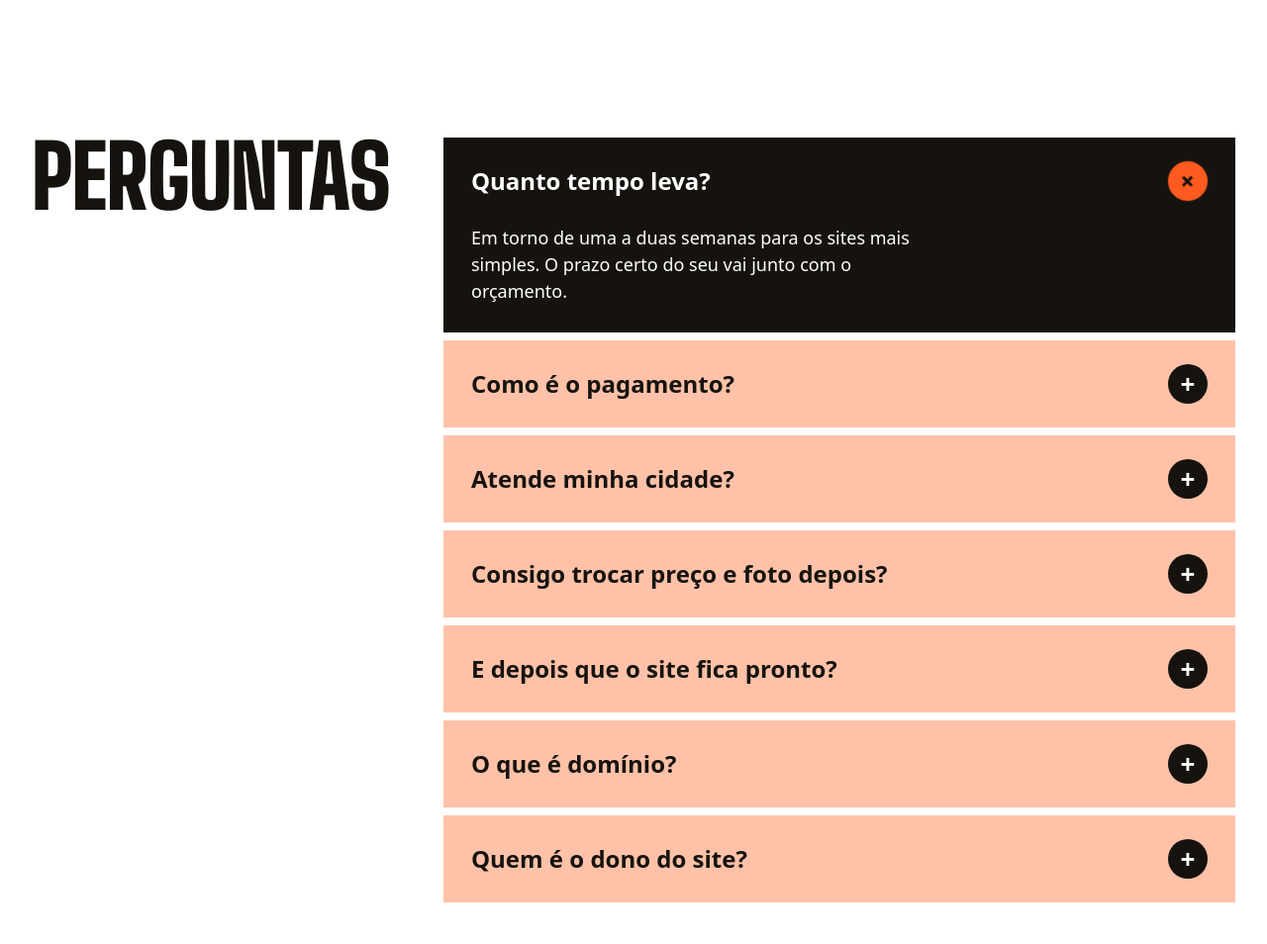
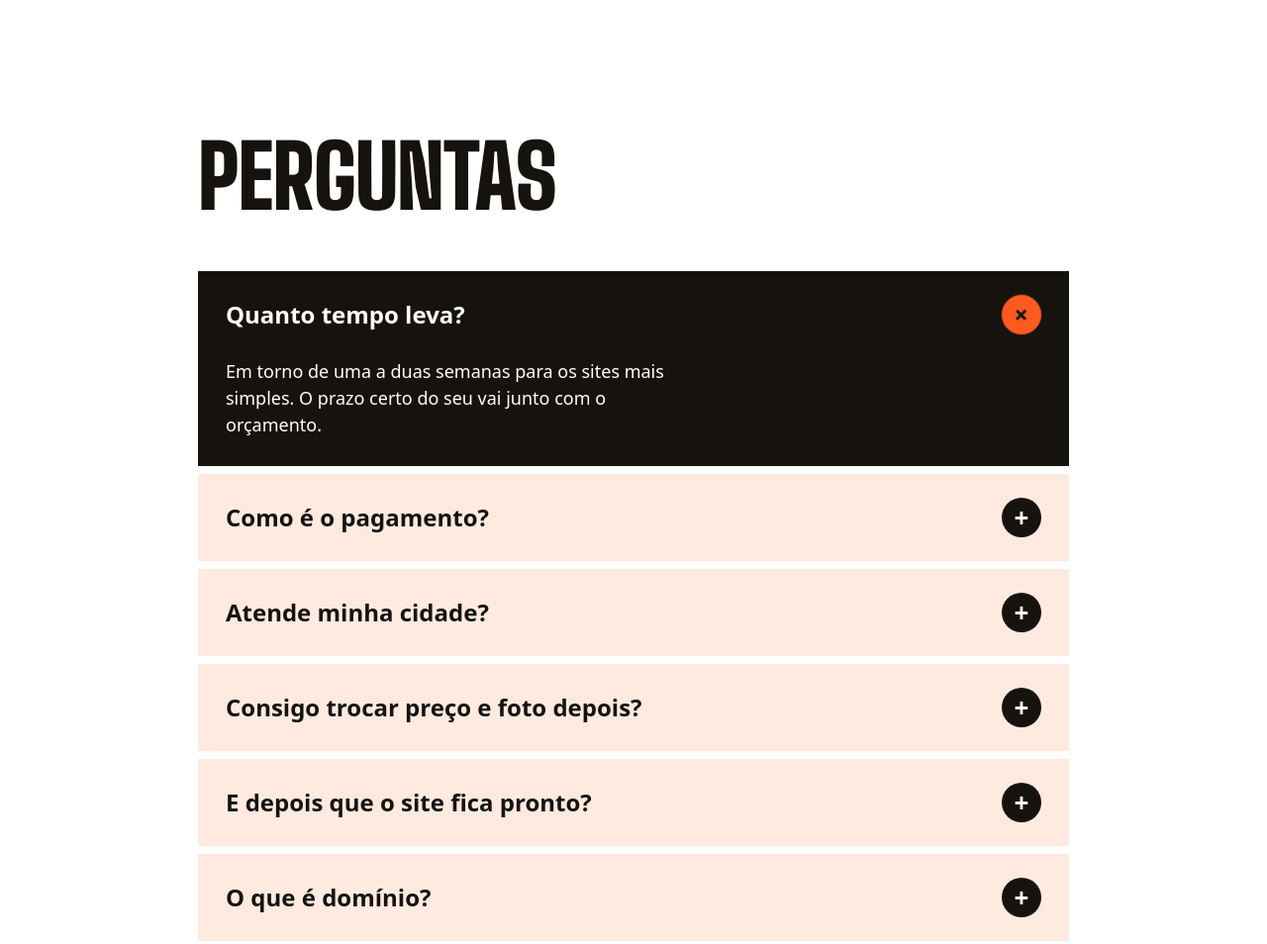
Before and after one commit to Pereira-gu/sites, a plain HTML site: page index.html in a window 1280 px wide. Shown: the part 7580-8534 px from the top of the page at 99% size. Drawn offline with Linux system fonts and the light colour scheme.

Commit message:
Perguntas centralizadas e mais leves no computador
Tira a coluna vazia ao lado do título e clareia o fundo das perguntas fechadas.

Co-Authored-By: Claude Opus 5.5 <noreply@anthropic.com>
Claude-Session: https://claude.ai/code/session_017QxSE8ydY2omwTSTirzpd2

```diff
--- a/index.html
+++ b/index.html
@@ -329,7 +329,7 @@
 
     <!-- 8. PERGUNTAS -->
     <section class="perguntas" id="perguntas" aria-labelledby="t-perguntas">
-      <div class="caixa perguntas__grade">
+      <div class="caixa caixa--estreita">
         <h2 class="titulo reveal" id="t-perguntas">Perguntas</h2>
 
         <div class="fichas reveal">
--- a/style.css
+++ b/style.css
@@ -5,6 +5,7 @@
 :root {
   --laranja: #FF5A1F;
   --laranja-claro: #FFC2A8;
+  --laranja-palido: #FFEAE0;
   --brasa: #7A2B0B;
   --tinta: #16130F;
   --tinta-2: #2A2620;
@@ -423,7 +424,7 @@ html.js .etapa:not(.aberta) .etapa__texto { display: none; }
    ========================================================================== */
 .perguntas { padding-block: var(--secao); }
 .fichas { display: grid; gap: 8px; margin-top: 40px; }
-.ficha { background: var(--laranja-claro); color: var(--tinta); transition: background-color .25s, color .25s; }
+.ficha { background: var(--laranja-palido); color: var(--tinta); transition: background-color .25s, color .25s; }
 .ficha[open] { background: var(--tinta); color: var(--branco); --foco: var(--laranja); }
 .ficha summary {
   display: flex; align-items: center; justify-content: space-between; gap: 20px;
@@ -442,9 +443,7 @@ html.js .etapa:not(.aberta) .etapa__texto { display: none; }
 @media (hover: hover) { .ficha:not([open]) summary:hover::after { background: var(--laranja); color: var(--tinta); } }
 .ficha p { padding: 0 20px 24px; max-width: 52ch; }
 @media (min-width: 900px) {
-  .perguntas__grade { display: grid; grid-template-columns: repeat(12, 1fr); column-gap: 32px; align-items: start; }
-  .perguntas__grade .titulo { grid-column: 1 / 5; position: sticky; top: 32px; }
-  .fichas { grid-column: 5 / 13; margin-top: 0; }
+  .fichas { margin-top: 56px; }
   .ficha summary { padding: 24px 28px; }
   .ficha p { padding: 0 28px 28px; }
 }
```
